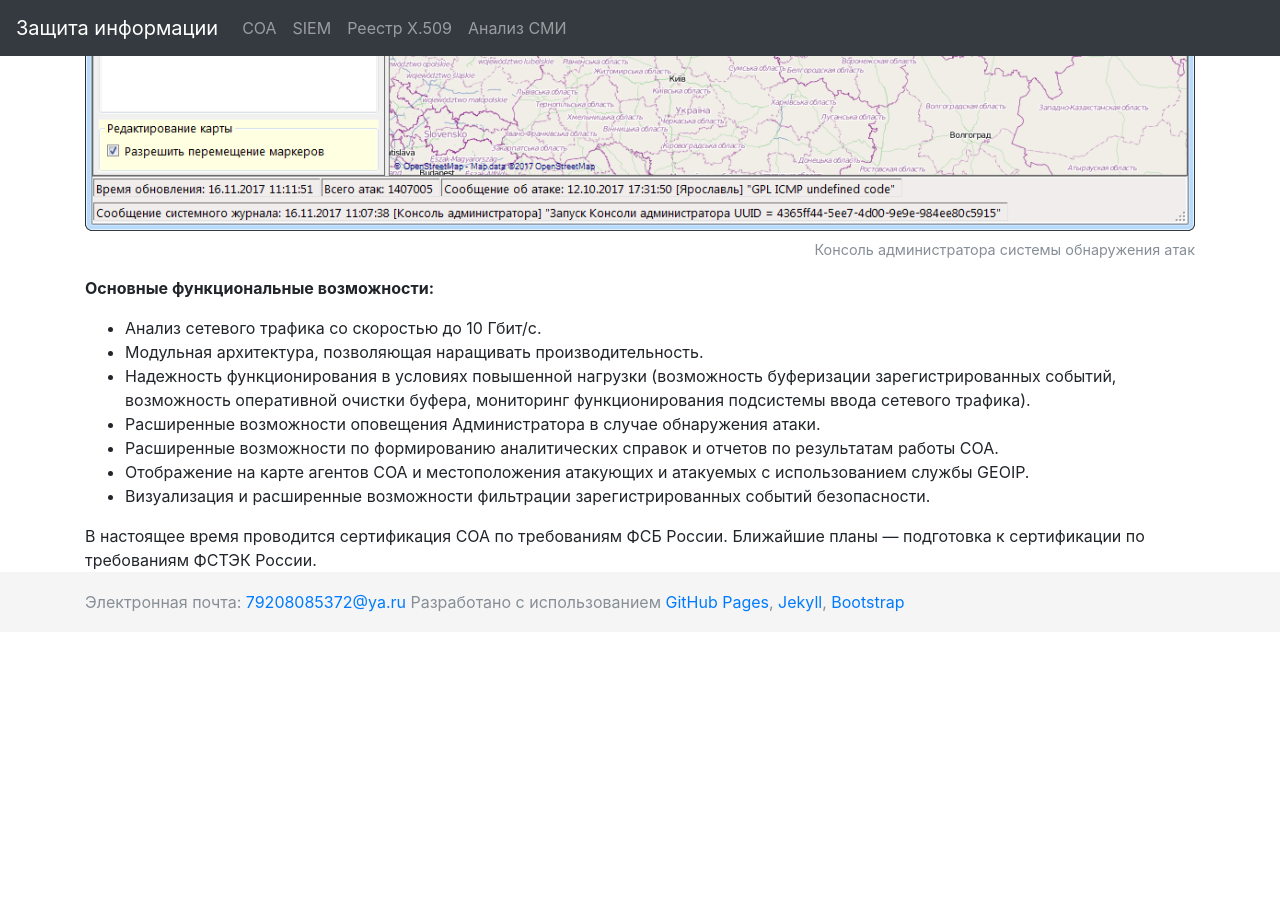
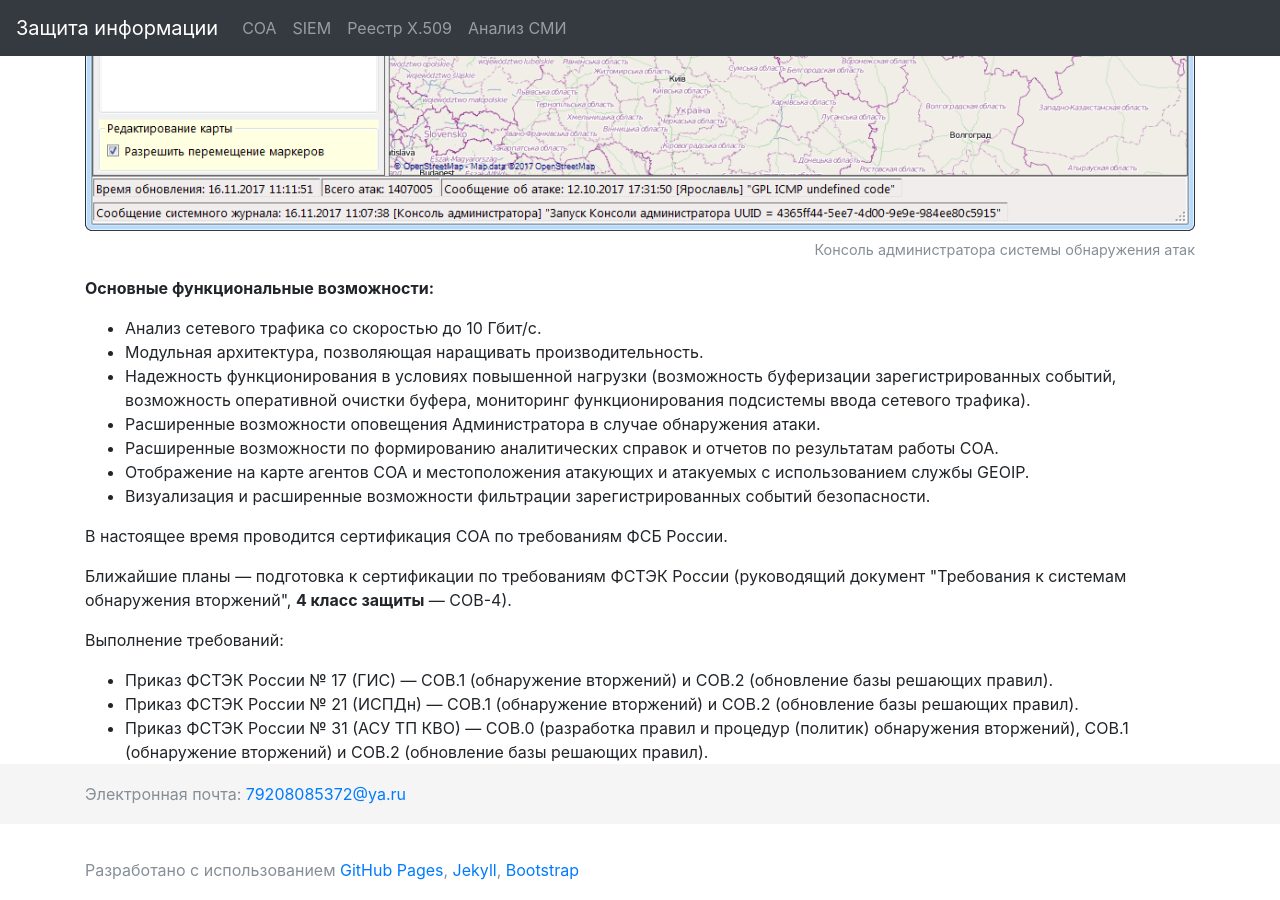
Before and after one commit to fisher85/fisher85.github.io, a Jekyll site: the page built from soa.html, in a window 1280 px wide and 900 px high, scrolled down 629 px. Built offline with Jekyll 4.4.1, drawn with Linux system fonts in a browser that asks for light colours; nearby versions of some CDN libraries; before the commit the page ends 1261 px from its top, so only the background shows below that.

Commit message:
Jekyll 21

```diff
--- a/_layouts/default.html
+++ b/_layouts/default.html
@@ -47,17 +47,18 @@
 
     <footer class="footer">
       <div class="container">
-        <span class="text-muted">Электронная почта: <a href="mailto:79208085372@ya.ru">79208085372@ya.ru</a></span>
-        <span class="text-muted">Разработано с использованием <a href="https://pages.github.com/" target="_blank">GitHub&nbsp;Pages</a>, <a href="https://jekyllrb.com/" target="_blank">Jekyll</a>, <a href="http://getbootstrap.com/" target="_blank">Bootstrap</a></span>
+        <p class="text-muted">Электронная почта: <a href="mailto:79208085372@ya.ru">79208085372@ya.ru</a></p>
+        <p class="text-muted">Разработано с использованием <a href="https://pages.github.com/" target="_blank">GitHub&nbsp;Pages</a>, <a href="https://jekyllrb.com/" target="_blank">Jekyll</a>, <a href="http://getbootstrap.com/" target="_blank">Bootstrap</a></p>
       </div>
     </footer>
 
     <!-- Bootstrap core JavaScript
     ================================================== -->
     <!-- Placed at the end of the document so the pages load faster -->
-    <script src="https://code.jquery.com/jquery-3.2.1.slim.min.js" integrity="sha384-KJ3o2DKtIkvYIK3UENzmM7KCkRr/rE9/Qpg6aAZGJwFDMVNA/GpGFF93hXpG5KkN" crossorigin="anonymous"></script>
-    <script>window.jQuery || document.write('<script src="js/jquery-slim.min.js"><\/script>')</script>
-    <script src="js/popper.min.js"></script>
-    <script src="js/bootstrap.min.js"></script>
+
+
+<script src="https://code.jquery.com/jquery-3.2.1.slim.min.js" integrity="sha384-KJ3o2DKtIkvYIK3UENzmM7KCkRr/rE9/Qpg6aAZGJwFDMVNA/GpGFF93hXpG5KkN" crossorigin="anonymous"></script>
+<script src="https://cdnjs.cloudflare.com/ajax/libs/popper.js/1.12.3/umd/popper.min.js" integrity="sha384-vFJXuSJphROIrBnz7yo7oB41mKfc8JzQZiCq4NCceLEaO4IHwicKwpJf9c9IpFgh" crossorigin="anonymous"></script>
+<script src="https://maxcdn.bootstrapcdn.com/bootstrap/4.0.0-beta.2/js/bootstrap.min.js" integrity="sha384-alpBpkh1PFOepccYVYDB4do5UnbKysX5WZXm3XxPqe5iKTfUKjNkCk9SaVuEZflJ" crossorigin="anonymous"></script>
   </body>
 </html>
--- a/soa.html
+++ b/soa.html
@@ -22,4 +22,12 @@ title: Система обнаружения атак
         <li>Визуализация и расширенные возможности фильтрации зарегистрированных событий безопасности.
       </ul>
 
-      <p>В настоящее время проводится сертификация СОА по требованиям ФСБ России. Ближайшие планы &mdash; подготовка к сертификации по требованиям ФСТЭК России.</p>
+      <p>В настоящее время проводится сертификация СОА по требованиям ФСБ России.</p>
+      <p>Ближайшие планы &mdash; подготовка к сертификации по требованиям ФСТЭК России (руководящий документ "Требования к системам обнаружения вторжений", <strong>4 класс защиты</strong> &mdash; СОВ-4).</p>
+      <p>Выполнение требований:</p>
+      <ul>
+        <li>Приказ ФСТЭК России № 17 (ГИС) &mdash; СОВ.1 (обнаружение вторжений) и СОВ.2 (обновление базы решающих правил).
+        <li>Приказ ФСТЭК России № 21 (ИСПДн) &mdash; СОВ.1 (обнаружение вторжений) и СОВ.2 (обновление базы решающих правил).
+        <li>Приказ ФСТЭК России № 31 (АСУ ТП КВО) &mdash; СОВ.0 (разработка правил и процедур (политик) обнаружения вторжений), СОВ.1 (обнаружение вторжений) и СОВ.2 (обновление базы решающих правил).
+      </ul>
+      <p></p>
```
